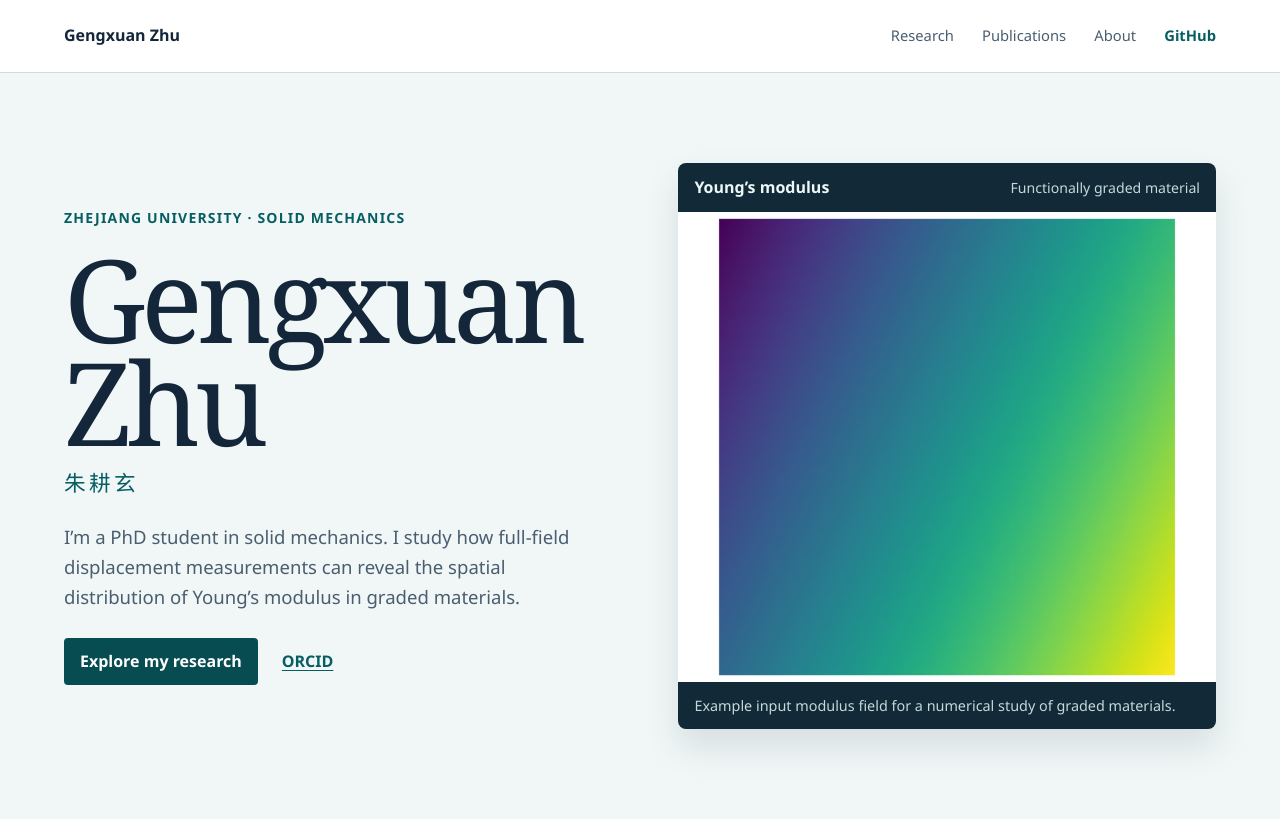
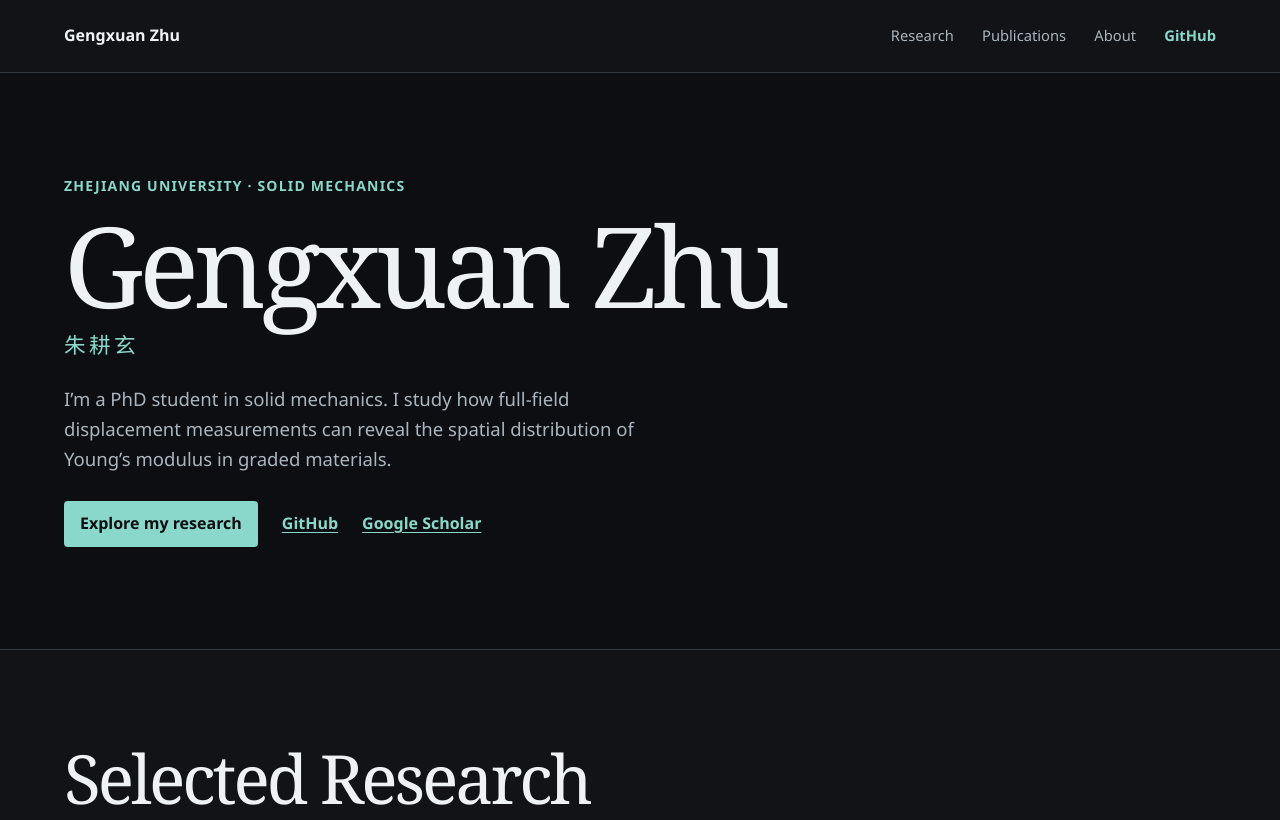
Before and after one commit to zhugx-zju/zhugx-zju.github.io, a plain HTML site: page index.html in a window 1280 px wide. Shown: the top 820 px of the page. Drawn offline with Linux system fonts and the light colour scheme.

Commit message:
Redesign the academic homepage in dark mode

```diff
--- a/index.html
+++ b/index.html
@@ -23,22 +23,18 @@
   </header>
   <main id="main">
     <section class="hero" id="top" aria-labelledby="name">
-      <div class="shell hero-grid">
+      <div class="shell">
         <div class="intro">
           <p class="eyebrow">Zhejiang University · Solid Mechanics</p>
-          <h1 id="name">Gengxuan<br class="desktop-break"> Zhu</h1>
+          <h1 id="name">Gengxuan Zhu</h1>
           <p class="local-name" lang="zh-Hans">朱耕玄</p>
           <p class="intro-text">I’m a PhD student in solid mechanics. I study how full-field displacement measurements can reveal the spatial distribution of Young’s modulus in graded materials.</p>
           <div class="actions">
             <a class="button" href="#research">Explore my research</a>
-            <a class="text-link" href="https://orcid.org/0009-0000-3445-9109">ORCID</a>
+            <a class="text-link" href="https://github.com/zhugx-zju">GitHub</a>
+            <a class="text-link" href="https://scholar.google.com/scholar?hl=en&amp;q=author%3A%22Gengxuan+Zhu%22" aria-label="Search for Gengxuan Zhu’s publications on Google Scholar">Google Scholar</a>
           </div>
         </div>
-        <figure class="hero-figure">
-          <div class="figure-heading"><span>Young’s modulus</span><span>Functionally graded material</span></div>
-          <img src="assets/graded-modulus.webp" width="1100" height="961" alt="Example Young’s modulus field varying smoothly across a functionally graded specimen">
-          <figcaption>Example input modulus field for a numerical study of graded materials.</figcaption>
-        </figure>
       </div>
     </section>
 
--- a/style.css
+++ b/style.css
@@ -1,13 +1,13 @@
 :root {
-  color-scheme: light;
-  --ink: #14263a;
-  --muted: #4a5e70;
-  --accent: #075e62;
-  --accent-dark: #074c51;
-  --line: #cddcdd;
-  --paper: #fff;
-  --tint: #f1f7f7;
-  --dark: #122a37;
+  color-scheme: dark;
+  --ink: #eff2f4;
+  --muted: #abb5be;
+  --accent: #8ad8cb;
+  --accent-hover: #b0ede4;
+  --line: #32383f;
+  --paper: #111317;
+  --tint: #171a20;
+  --dark: #0c0e11;
   --serif: "Instrument Serif", Georgia, "Times New Roman", serif;
   --sans: "Instrument Sans", "Segoe UI", system-ui, sans-serif;
 }
@@ -16,8 +16,8 @@
 html { scroll-behavior: smooth; }
 body { margin: 0; color: var(--ink); background: var(--paper); font: 1rem/1.6 var(--sans); }
 a { color: var(--accent); text-underline-offset: .2em; }
-a:hover { color: var(--accent-dark); text-decoration-thickness: .12em; }
-a:focus-visible { outline: 3px solid #11818b; outline-offset: 5px; }
+a:hover { color: var(--accent-hover); text-decoration-thickness: .12em; }
+a:focus-visible { outline: 3px solid var(--accent); outline-offset: 5px; }
 img { max-width: 100%; display: block; height: auto; }
 figure, p { margin: 0; }
 h1, h2, h3 { margin: 0; line-height: 1.13; }
@@ -34,22 +34,16 @@ nav a { color: var(--muted); font-size: .92rem; text-decoration: none; padding:
 nav a:hover { text-decoration: underline; }
 nav .header-github { color: var(--accent); font-weight: 700; }
 .eyebrow { color: var(--accent); font-size: .875rem; font-weight: 700; letter-spacing: .085em; text-transform: uppercase; }
-.hero { background: var(--tint); padding-block: clamp(3rem, 7vw, 6rem); }
-.hero-grid { display: grid; grid-template-columns: 1fr 1fr; align-items: center; gap: clamp(2rem, 6vw, 5.25rem); }
-.hero h1 { font-size: clamp(4rem, 9vw, 7.45rem); line-height: .9; margin-block: 1.1rem .75rem; }
+.hero { background: var(--dark); border-bottom: 1px solid var(--line); padding-block: clamp(3.8rem, 8vw, 7.4rem); }
+.intro { max-width: 59rem; }
+.hero h1 { font-size: clamp(3.5rem, 9vw, 7rem); line-height: .9; margin-block: 1.1rem .75rem; }
 .local-name { color: var(--accent); font-size: 1.35rem; letter-spacing: .16em; }
-.intro-text { max-width: 34rem; margin-top: 1.35rem; color: var(--muted); font-size: clamp(1.02rem, 1.7vw, 1.16rem); }
+.intro-text { max-width: 37rem; margin-top: 1.35rem; color: var(--muted); font-size: clamp(1.02rem, 1.7vw, 1.16rem); }
 .actions { display: flex; flex-wrap: wrap; align-items: center; gap: 1rem 1.5rem; margin-top: 1.7rem; }
-.button { background: var(--accent-dark); color: white; text-decoration: none; font-weight: 650; padding: .65rem 1rem; border-radius: .25rem; }
-.button:hover { background: var(--dark); color: white; }
+.button { background: var(--accent); color: var(--dark); text-decoration: none; font-weight: 650; padding: .65rem 1rem; border-radius: .25rem; }
+.button:hover { background: var(--accent-hover); color: var(--dark); }
 .text-link { font-weight: 650; }
-.hero-figure { overflow: hidden; border-radius: .5rem; background: var(--dark); color: #edf7f7; box-shadow: 0 18px 34px #18374320; }
-.figure-heading { display: flex; flex-wrap: wrap; justify-content: space-between; align-items: baseline; gap: .1rem 1rem; padding: .75rem 1rem; }
-.figure-heading span:first-child { font-weight: 700; }
-.figure-heading span + span { color: #c5d9db; font-size: .88rem; }
-.hero-figure img { object-fit: contain; width: 100%; background: white; }
 figcaption { color: var(--muted); font-size: .9rem; }
-.hero-figure figcaption { color: #c5d9db; padding: .75rem 1rem; }
 .section { padding-block: clamp(3.6rem, 7vw, 6.2rem); }
 .section-heading { margin-bottom: 1.7rem; }
 .section-heading h2 { font-size: clamp(2.6rem, 5.3vw, 4.25rem); }
@@ -60,7 +54,7 @@ figcaption { color: var(--muted); font-size: .9rem; }
 .project-links { display: flex; flex-wrap: wrap; gap: .4rem 1.5rem; margin-top: 1rem; font-weight: 650; }
 .research-figure { border: 1px solid var(--line); border-radius: .4rem; margin-top: 1.9rem; }
 .research-figure a { display: block; }
-.research-figure img { width: 100%; }
+.research-figure img { width: 100%; background: #fff; }
 .research-figure figcaption { padding: .8rem 1rem; border-top: 1px solid var(--line); background: var(--tint); }
 .research-figure figcaption a { display: inline-block; margin-left: .4rem; }
 .project-grid { display: grid; grid-template-columns: 1fr 1fr; gap: 1.5rem; margin-top: 2rem; }
@@ -92,10 +86,8 @@ figcaption { color: var(--muted); font-size: .9rem; }
   .research-figure img { padding: .5rem; }
 }
 @media (max-width: 52rem) {
-  .hero-grid, .featured-intro, .publications-grid { grid-template-columns: 1fr; }
-  .hero-figure { max-width: 35rem; }
+  .featured-intro, .publications-grid { grid-template-columns: 1fr; }
   .hero h1 { font-size: clamp(3.4rem, 10.5vw, 6rem); }
-  .desktop-break { display: none; }
   .publications-grid .section-heading { margin-bottom: .5rem; }
 }
 @media (max-width: 39rem) {
```
Also changed, not shown: assets/graded-modulus.webp (deleted).
